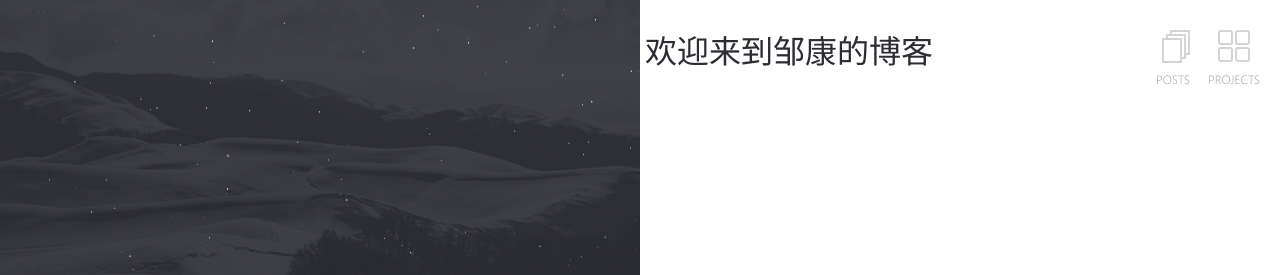
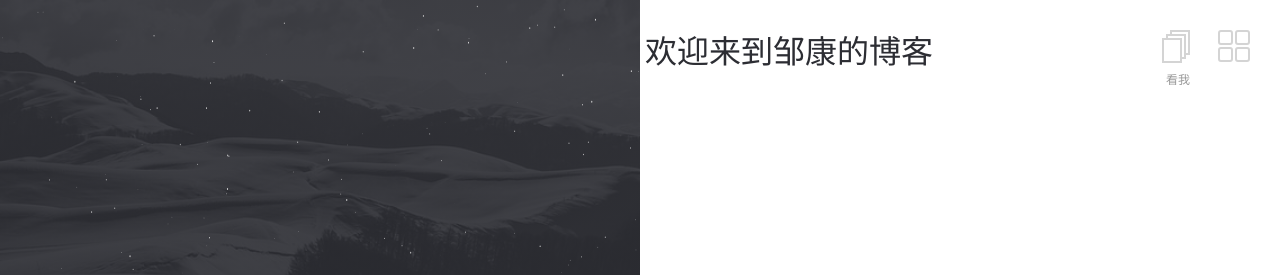
Before and after one commit to wjlzk1/wjlzk1.github.io, a Jekyll site: the page built from index.md, in a window 1280 px wide. Shown: the top 275 px of the page. Built offline with Jekyll 4.4.1, drawn with Linux system fonts in a browser that asks for light colours; our own code applies the rules of GitHub Pages for plain Markdown files.

Commit message:
新的开始4

```diff
--- a/_layouts/home.html
+++ b/_layouts/home.html
@@ -26,11 +26,11 @@ layout: compress
   <div class="block-right">
    <h1 align="center">欢迎来到邹康的博客</h1>
     <a href="{{ site.url }}/posts" title="posts" class="posts-menu-icon"></a>
-    <span class="posts-link">POSTS</span>
+    <span class="posts-link">看我</span>
     <a title="project" class="projects-menu-icon">
       <span></span>
     </a>
-    <span class="projects-link">PROJECTS</span>
+    <span class="projects-link"></span>
     <div class="content">
       <div class="about-info">
         {{ content }}
```
